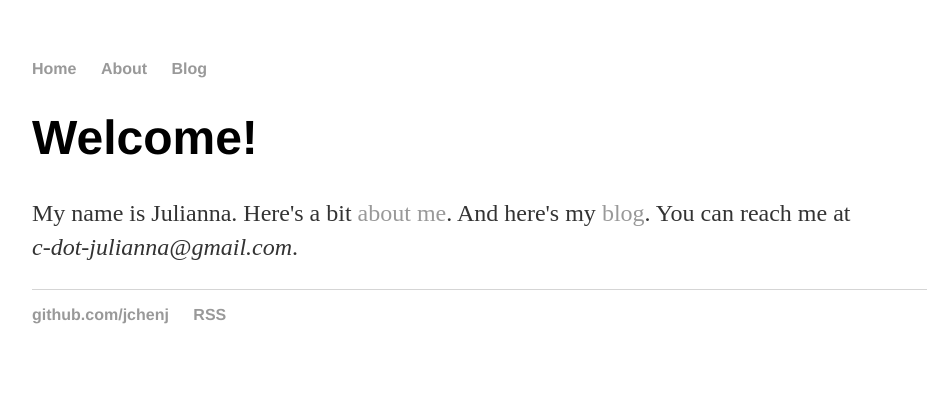
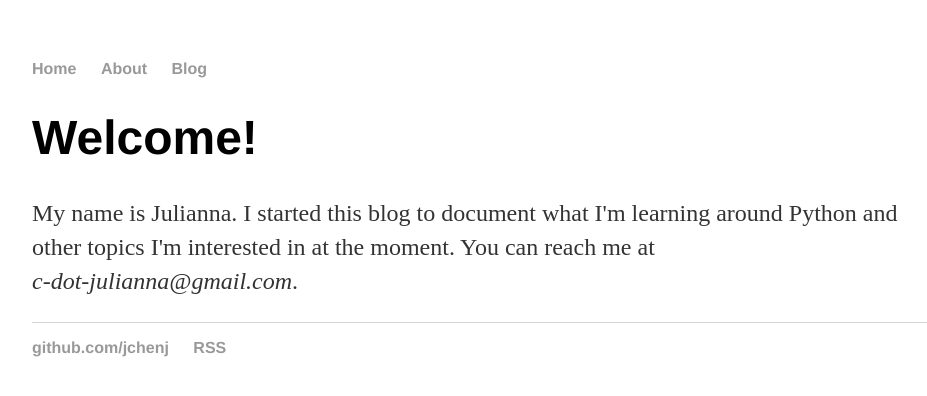
Before and after one commit to jchenj/jchenj.github.io, a Jekyll site: the page built from index.html, in a window 1280 px wide. Shown: the top 396 px of the page, without its empty margins (160-1087 px from the left). Built offline with Jekyll 4.4.1, drawn with Linux system fonts in a browser that asks for light colours.

Commit message:
Update index.html

```diff
--- a/index.html
+++ b/index.html
@@ -4,6 +4,5 @@ title: Julianna Chen
 ---
 <div class= "blurb">
 	<h1>Welcome!</h1>
-        <p>My name is Julianna. Here's a bit <a href="/about">about me</a>. And here's my <a href="/blog">blog</a>.
-	   You can reach me at <br><i>c-dot-julianna@gmail.com</i>.</p>
+        <p>My name is Julianna. I started this blog to document what I'm learning around Python and other topics I'm interested in at the moment. You can reach me at <br><i>c-dot-julianna@gmail.com</i>.</p>
 <div><!-- /.blurb -->
```
